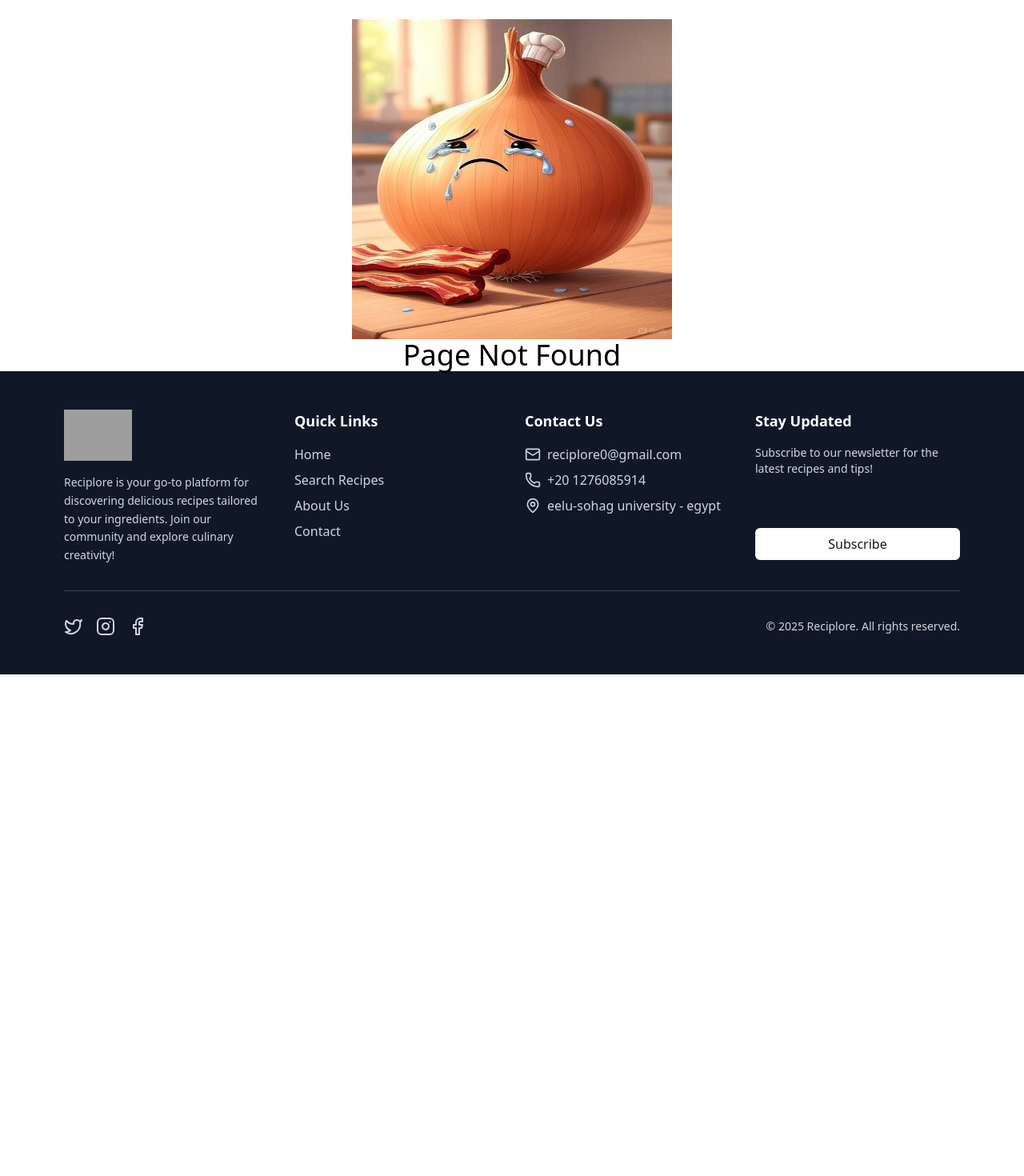
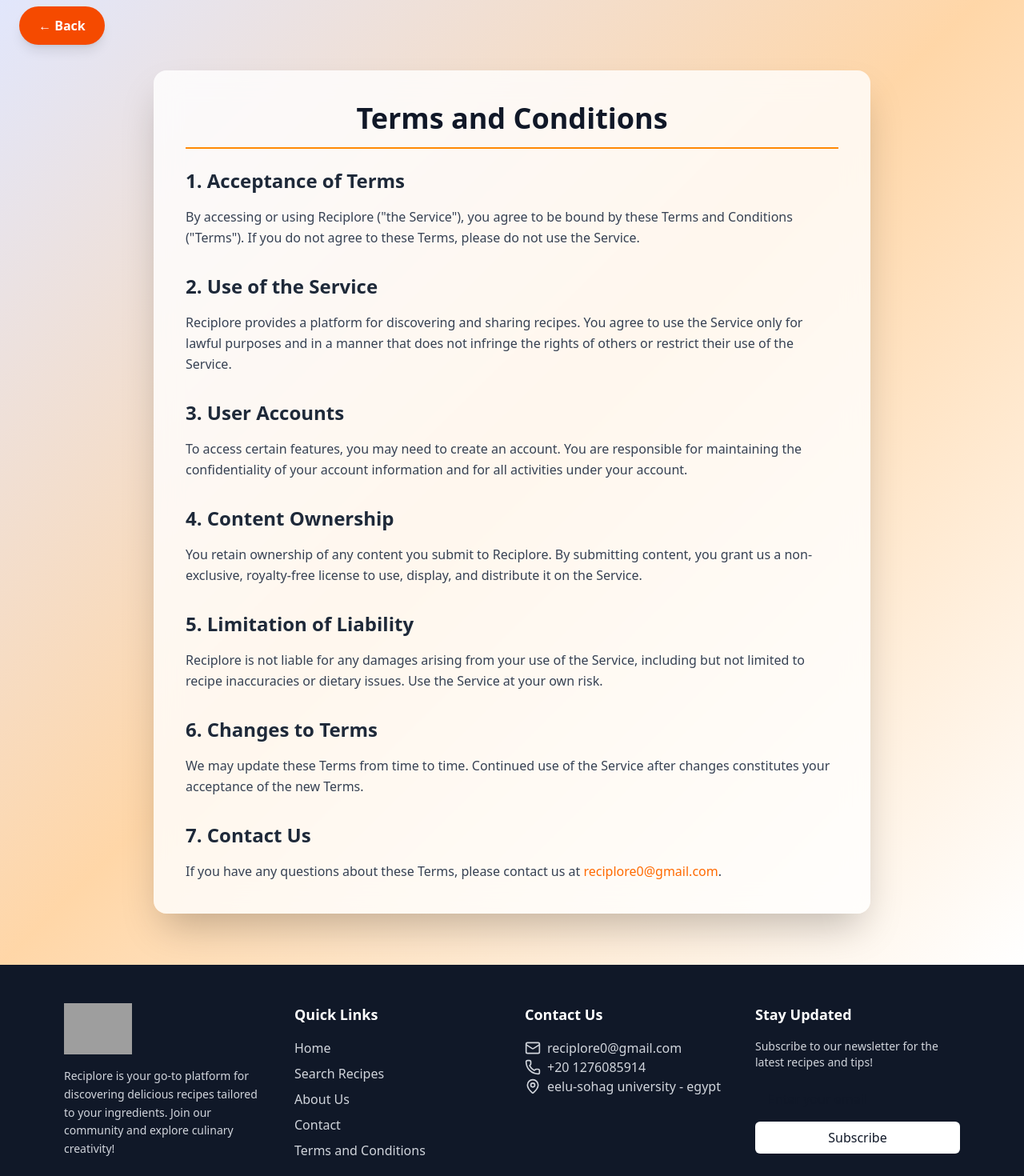
Before and after one commit to yous0001/Reciplore-frontend, a React (Vite) app: page /terms-and-conditions in a window 1280 px wide. Shown: the part 120-1590 px from the top of the page at 80% size. Before the commit the page ends 963 px from the top, so only its background shows below. Built offline with nearby package versions, Linux system fonts and the light colour scheme; no server answers; grey boxes are pictures that could not be loaded.

Commit message:
Add TermsAndConditions page

```diff
--- a/src/AppRouter.jsx
+++ b/src/AppRouter.jsx
@@ -24,6 +24,7 @@ import SearchWithAi from "./pages/SearchWithAi";
 import RecommendationDetails from "./pages/RecommendationDetails";
 import Favorite from "./pages/Favorite";
 import Contact from "./pages/Contact";
+import TermsAndConditions from "./pages/TermsAndConditions";
 
 const router = createBrowserRouter([
     {
@@ -47,6 +48,7 @@ const router = createBrowserRouter([
             {path: "recommendation/:name", element: <RecommendationDetails/>},
             { path: "favourites", element: <Favorite/>},
             { path: "contact", element: <Contact /> },
+            { path: "terms-and-conditions", element: <TermsAndConditions /> },
             { path: "*", element: <NotFound /> }
         ],
     },
--- a/src/components/Footer.jsx
+++ b/src/components/Footer.jsx
@@ -51,13 +51,18 @@ export default function Footer() {
                                     Contact
                                 </Link>
                             </li>
+                            <li>
+                                <Link to="/terms-and-conditions" className="hover:text-white transition-colors">
+                                    Terms and Conditions
+                                </Link>
+                            </li>
                         </ul>
                     </div>
 
                     {/* Contact Info */}
                     <div>
                         <h3 className="text-lg font-semibold text-white mb-4">Contact Us</h3>
-                        <ul className="space-y-2">
+                        <ul className="space- y-2">
                             <li className="flex items-center">
                                 <Mail className="w-5 h-5 mr-2" />
                                 <a href="mailto:reciplore0@gmail.com" className="hover:text-white transition-colors">
--- /dev/null
+++ b/src/pages/TermsAndConditions.jsx
@@ -0,0 +1,91 @@
+import React from 'react';
+import { useNavigate } from 'react-router-dom';
+import { motion } from 'framer-motion';
+
+const TermsAndConditions = () => {
+  const navigate = useNavigate();
+
+  const containerVariants = {
+    hidden: { opacity: 0, y: 50 },
+    visible: { opacity: 1, y: 0, transition: { duration: 0.6, ease: 'easeOut' } },
+  };
+
+  const sectionVariants = {
+    hidden: { opacity: 0, x: -20 },
+    visible: { opacity: 1, x: 0, transition: { duration: 0.5, ease: 'easeOut' } },
+  };
+
+  return (
+    <div className="min-h-screen bg-gradient-to-br from-indigo-100 via-orange-200 to-white overflow-hidden">
+      <div className="container mx-auto px-4 lg:px-6 py-16">
+        <motion.button
+          onClick={() => navigate(-1)}
+          className="mb-8 inline-flex items-center px-6 py-3 bg-orange-600 text-white font-bold rounded-full shadow-lg hover:bg-orange-700 transition-all duration-300 transform hover:-translate-y-1"
+          whileHover={{ scale: 1.05 }}
+          whileTap={{ scale: 0.95 }}
+        >
+          ← Back
+        </motion.button>
+        <motion.div
+          className="bg-white/80 rounded-2xl shadow-2xl p-10 backdrop-blur-lg max-w-4xl mx-auto"
+          variants={containerVariants}
+          initial="hidden"
+          animate="visible"
+        >
+          <h1 className="text-4xl font-extrabold text-gray-900 mb-6 border-b-2 border-orange-400 pb-4 text-center">
+            Terms and Conditions
+          </h1>
+          <div className="space-y-8 text-gray-700">
+            <motion.section variants={sectionVariants} initial="hidden" animate="visible">
+              <h2 className="text-2xl font-semibold text-gray-800 mb-4">1. Acceptance of Terms</h2>
+              <p className="text-base leading-relaxed">
+                By accessing or using Reciplore ("the Service"), you agree to be bound by these Terms and Conditions ("Terms"). If you do not agree to these Terms, please do not use the Service.
+              </p>
+            </motion.section>
+            <motion.section variants={sectionVariants} initial="hidden" animate="visible">
+              <h2 className="text-2xl font-semibold text-gray-800 mb-4">2. Use of the Service</h2>
+              <p className="text-base leading-relaxed">
+                Reciplore provides a platform for discovering and sharing recipes. You agree to use the Service only for lawful purposes and in a manner that does not infringe the rights of others or restrict their use of the Service.
+              </p>
+            </motion.section>
+            <motion.section variants={sectionVariants} initial="hidden" animate="visible">
+              <h2 className="text-2xl font-semibold text-gray-800 mb-4">3. User Accounts</h2>
+              <p className="text-base leading-relaxed">
+                To access certain features, you may need to create an account. You are responsible for maintaining the confidentiality of your account information and for all activities under your account.
+              </p>
+            </motion.section>
+            <motion.section variants={sectionVariants} initial="hidden" animate="visible">
+              <h2 className="text-2xl font-semibold text-gray-800 mb-4">4. Content Ownership</h2>
+              <p className="text-base leading-relaxed">
+                You retain ownership of any content you submit to Reciplore. By submitting content, you grant us a non-exclusive, royalty-free license to use, display, and distribute it on the Service.
+              </p>
+            </motion.section>
+            <motion.section variants={sectionVariants} initial="hidden" animate="visible">
+              <h2 className="text-2xl font-semibold text-gray-800 mb-4">5. Limitation of Liability</h2>
+              <p className="text-base leading-relaxed">
+                Reciplore is not liable for any damages arising from your use of the Service, including but not limited to recipe inaccuracies or dietary issues. Use the Service at your own risk.
+              </p>
+            </motion.section>
+            <motion.section variants={sectionVariants} initial="hidden" animate="visible">
+              <h2 className="text-2xl font-semibold text-gray-800 mb-4">6. Changes to Terms</h2>
+              <p className="text-base leading-relaxed">
+                We may update these Terms from time to time. Continued use of the Service after changes constitutes your acceptance of the new Terms.
+              </p>
+            </motion.section>
+            <motion.section variants={sectionVariants} initial="hidden" animate="visible">
+              <h2 className="text-2xl font-semibold text-gray-800 mb-4">7. Contact Us</h2>
+              <p className="text-base leading-relaxed">
+                If you have any questions about these Terms, please contact us at{' '}
+                <a href="mailto:reciplore0@gmail.com" className="text-orange-500 hover:underline">
+                  reciplore0@gmail.com
+                </a>.
+              </p>
+            </motion.section>
+          </div>
+        </motion.div>
+      </div>
+    </div>
+  );
+};
+
+export default TermsAndConditions;
```
